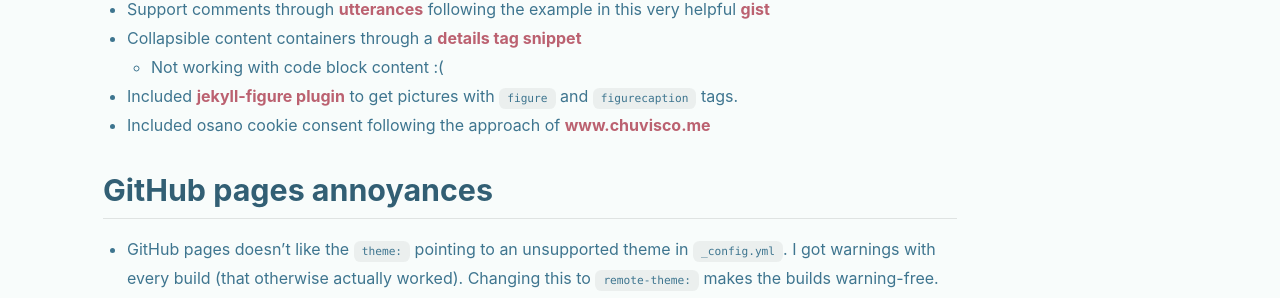
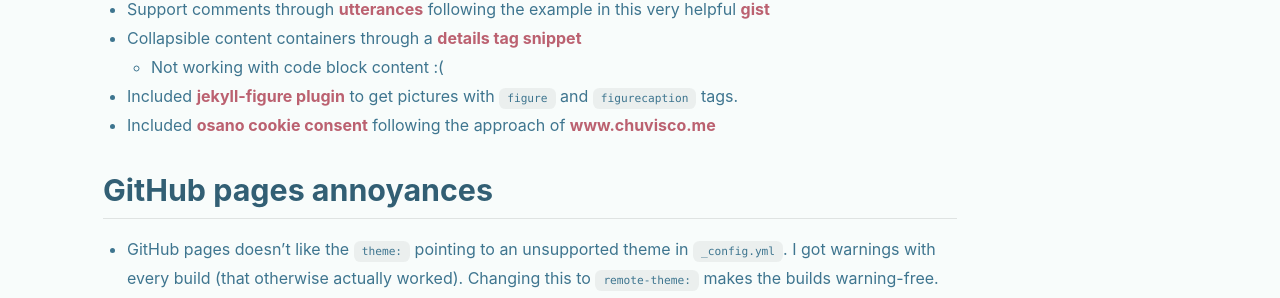
Before and after one commit to thomasburgess/thomasburgess.github.io, a Jekyll site: the page built from _posts/2021-06-12-Blog-setup.md, in a window 1280 px wide. Shown: the part 1559-1857 px from the top of the page. Built offline with Jekyll 4.4.1, drawn with Linux system fonts in a browser that asks for light colours; nearby versions of some CDN libraries; comment, search, counter and statistics services are not loaded; part of the change alters nothing that is shown.

```diff
--- a/_posts/2021-06-12-Blog-setup.md
+++ b/_posts/2021-06-12-Blog-setup.md
@@ -70,7 +70,7 @@ and made some additions:
     - Not working with code block content :(
 * Included [jekyll-figure plugin](https://github.com/paulrobertlloyd/jekyll-figure) to get
   pictures with `figure` and `figurecaption` tags.
-* Included osano cookie consent following the approach of [www.chuvisco.me](https://www.chuvisco.me/technology/2019/07/01/cookie-consent/)
+* Included [osano cookie consent](https://www.osano.com/cookieconsent/download/) following the approach of [www.chuvisco.me](https://www.chuvisco.me/technology/2019/07/01/cookie-consent/)
 
 ## GitHub pages annoyances
 
```
